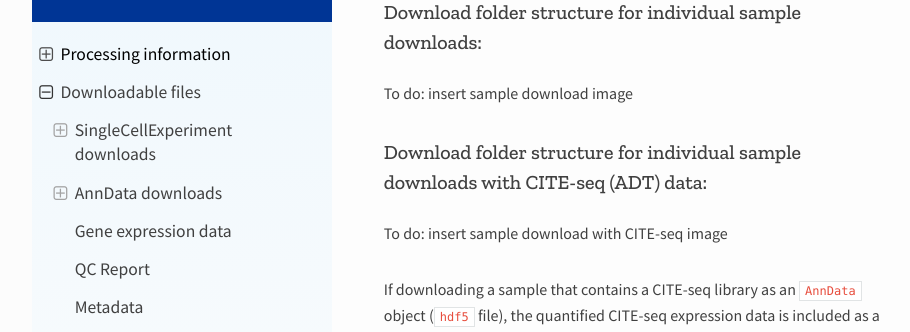
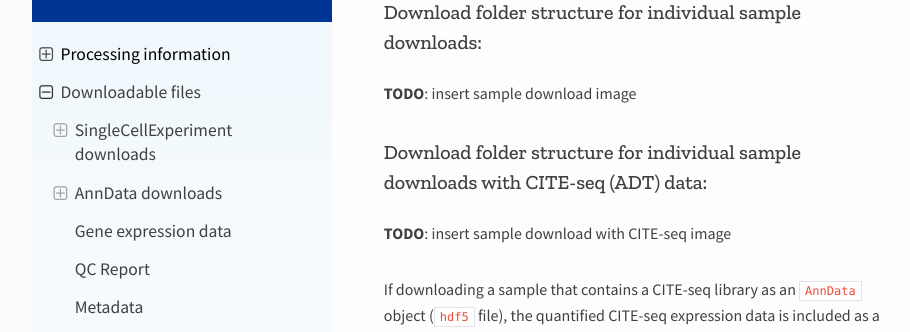
Before and after one commit to DongzeHE/scpca-docs, a Sphinx documentation site: the page built from docs/download_files.md, in a window 1280 px wide and 900 px high, scrolled down 2744 px. Shown: the part 177-509 px from the top of the window, without its empty margins (158-1068 px from the left). Built offline with Sphinx 7.4.7 and the Read the Docs theme 2.0.0, drawn with Linux system fonts in a browser that asks for light colours; some of the changed text lies outside the part shown.

Commit message:
emphasize all the to dos

```diff
--- a/docs/download_files.md
+++ b/docs/download_files.md
@@ -43,10 +43,10 @@ See the [description of the Spatial transcriptomics output section below](#spati
 **TODO**: insert project download image
 
 ### Download folder structure for individual sample downloads:
-To do: insert sample download image
+**TODO**: insert sample download image
 
 ### Download folder structure for individual sample downloads with CITE-seq (ADT) data:
-To do: insert sample download with CITE-seq image
+**TODO**: insert sample download with CITE-seq image
 
 If downloading a sample that contains a CITE-seq library as an `AnnData` object (`hdf5` file), the quantified CITE-seq expression data is included as a separate file.
 
```
Also changed, not shown: other parts of docs/download_files.md (+1 -1 lines).
